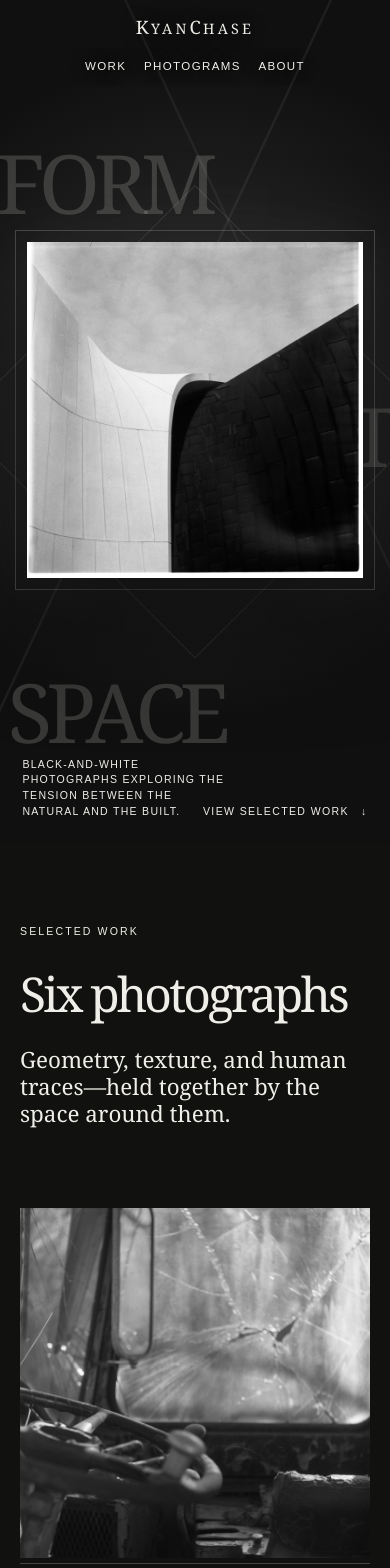
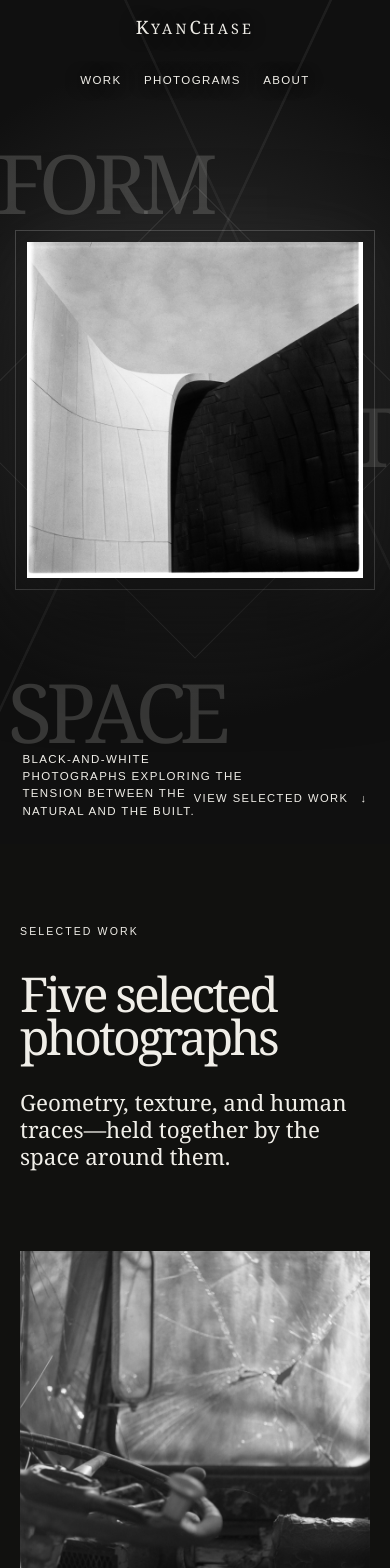
Before and after one commit to kyanchase/kyanchase.com, a Next.js app: page / in a window 390 px wide. Shown: the top 1568 px of the page. Built offline with nearby package versions, Linux system fonts and the light colour scheme.

Commit message:
Refine mobile portfolio layout

```diff
--- a/app/globals.css
+++ b/app/globals.css
@@ -606,6 +606,13 @@ footer > a:last-child {
     margin-left: 0;
   }
 
+  nav a {
+    align-items: center;
+    display: flex;
+    min-height: 2.75rem;
+    padding: 0 0.15rem;
+  }
+
   .hero {
     min-height: 100svh;
     padding: 5.5rem 1.4rem 7rem;
@@ -620,6 +627,8 @@ footer > a:last-child {
   }
 
   .scroll-cue {
+    font-size: 0.7rem;
+    min-height: 2.75rem;
     bottom: 1.5rem;
     left: auto;
     right: 1.4rem;
@@ -627,8 +636,9 @@ footer > a:last-child {
 
   .hero-note {
     bottom: 1.5rem;
+    font-size: 0.72rem;
     left: 1.4rem;
-    max-width: 13rem;
+    max-width: 14rem;
   }
 
   .hero h1 span:first-child {
@@ -679,7 +689,7 @@ footer > a:last-child {
   }
 
   .photogram-item {
-    margin: 0 0 5rem;
+    margin: 0 0 3.5rem;
   }
 
   .photogram-item-2,
--- a/app/page.tsx
+++ b/app/page.tsx
@@ -110,7 +110,7 @@ export default function Home() {
       <section className="work" id="work" aria-labelledby="work-title">
         <div className="section-intro">
           <p className="eyebrow">Selected work</p>
-          <h2 id="work-title">Six photographs</h2>
+          <h2 id="work-title">Five selected photographs</h2>
           <p>
             Geometry, texture, and human traces—held together by the space
             around them.
```
